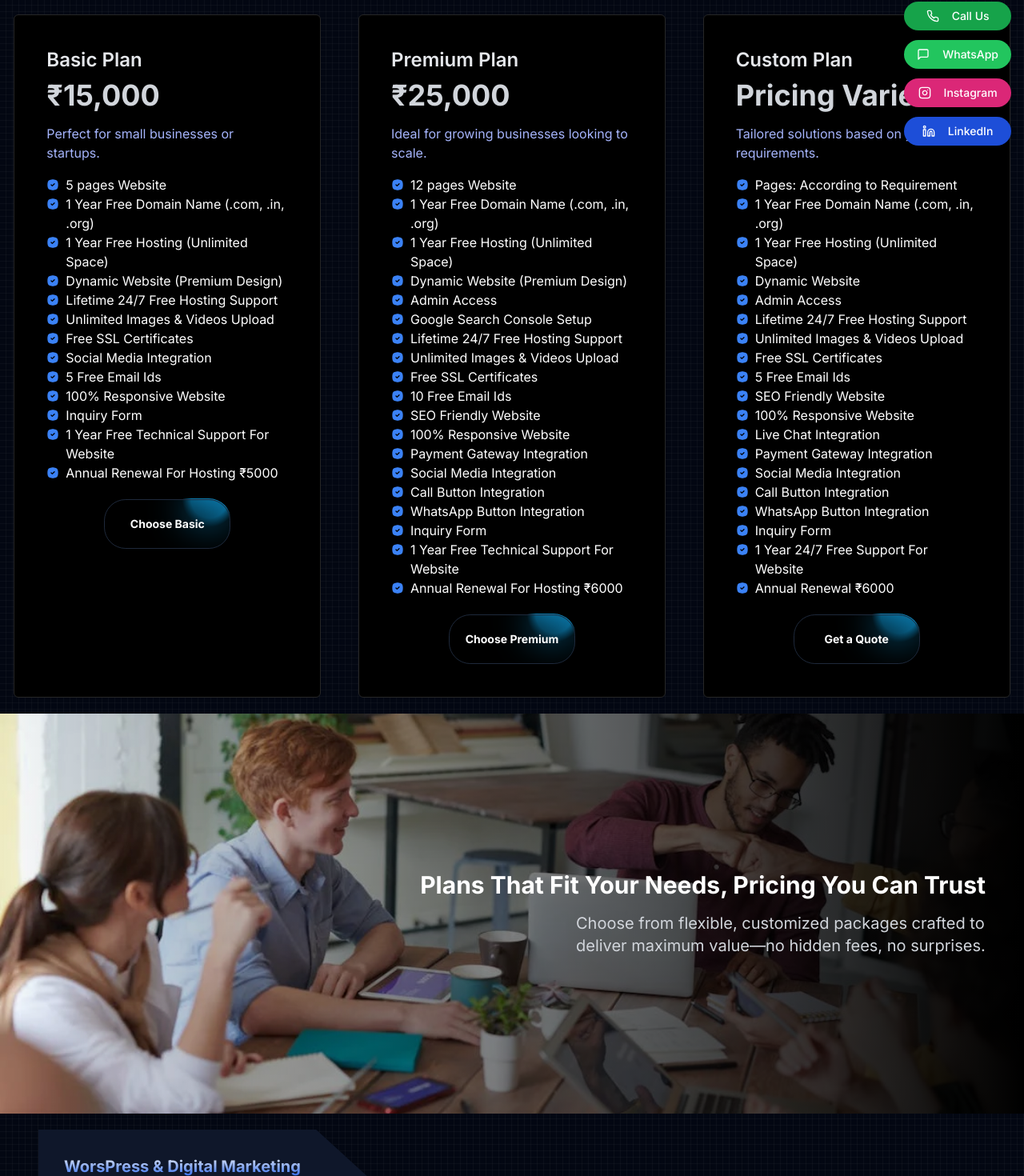
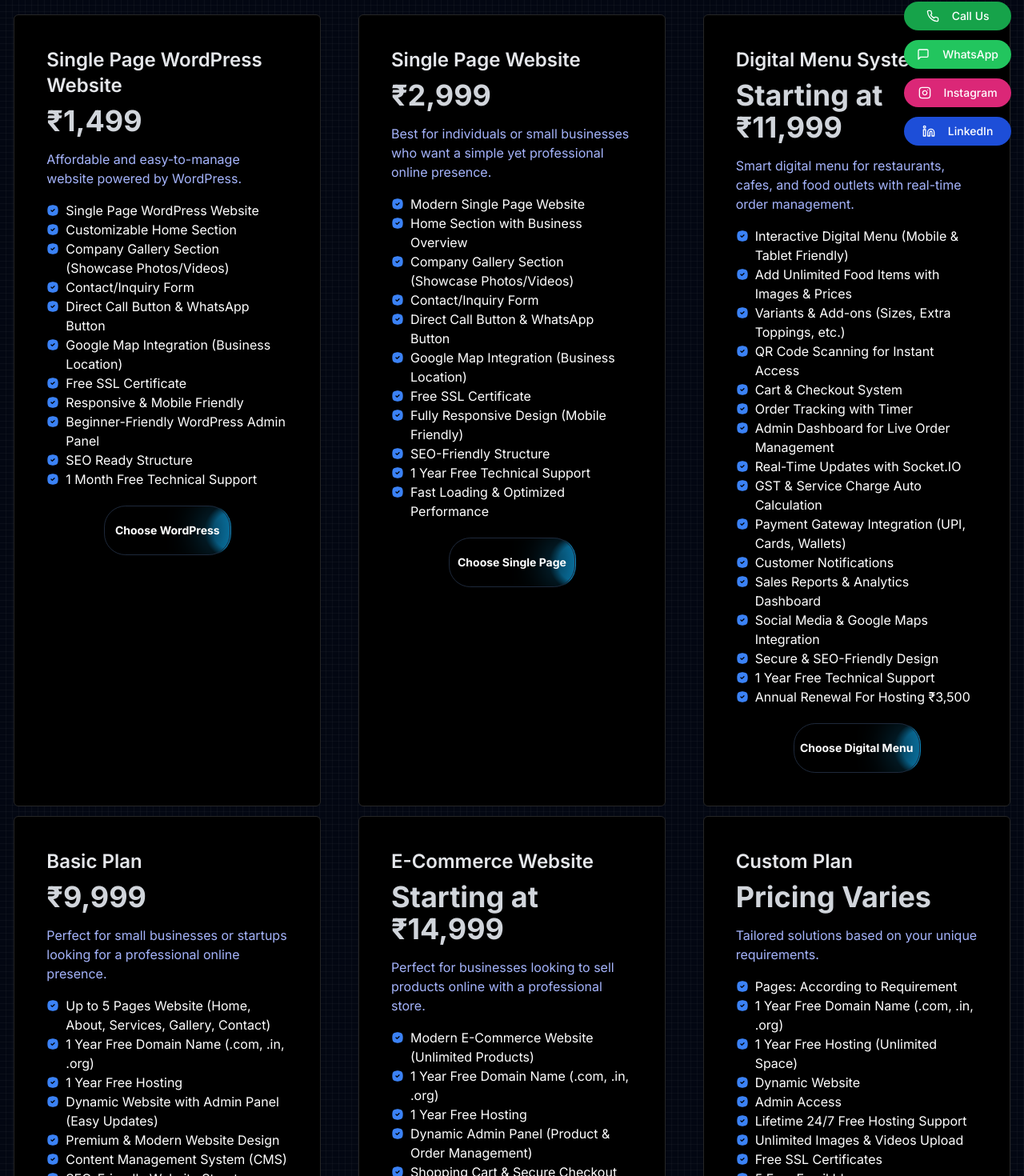
Before and after one commit to Manankumar6/nextjs-first, a Next.js app: page /pricing in a window 1280 px wide. Shown: the part 570-2040 px from the top of the page at 80% size. Built offline with nearby package versions, Linux system fonts and the light colour scheme.

Commit message:
add phone number, change pricing and add new project price

```diff
--- a/src/app/(pages)/contact/page.js
+++ b/src/app/(pages)/contact/page.js
@@ -204,6 +204,9 @@ const Contact = () => {
                       required
                     >
 
+                      <option value="WordPress" >WordPress</option>
+                      <option value="Single Page (Code Base)" >Single Page (Code Base)</option>
+                      <option value="Digital Menu" >Digital Menu</option>
                       <option value="basic" >Basic</option>
                       <option value="premium">Premium</option>
                       <option value="custom">Custom</option>
@@ -225,6 +228,7 @@ const Contact = () => {
                     >
 
                       <option value="business" >Business</option>
+                      <option value="digitalmenu" >Digital Menu</option>
                       <option value="ecommerce">E-commerce</option>
                       <option value="portfolio">Portfolio</option>
                       <option value="blog">Blog</option>
--- a/src/app/(pages)/pricing/page.js
+++ b/src/app/(pages)/pricing/page.js
@@ -83,81 +83,207 @@ const page = () => {
         <div className="absolute  bottom-0 left-0 md:left-12 w-full md:w-[94%] h-[2px] bg-blue-500"></div>
       </div>
       <div className="flex gap-3  mt-5 flex-wrap justify-around">
-
-        <CardSpotlight className="h-auto w-96 ">
-          <h3 className="text-2xl font-semibold text-gray-700 dark:text-gray-200 mb-2">Basic Plan</h3>
-          <p className="text-4xl font-bold mb-4 text-gray-800 dark:text-gray-300">₹15,000</p>
+        <CardSpotlight className="h-auto w-96">
+          <h3 className="text-2xl font-semibold text-gray-700 dark:text-gray-200 mb-2">
+            Single Page WordPress Website
+          </h3>
+          <p className="text-4xl font-bold mb-4 text-gray-800 dark:text-gray-300">
+            ₹1,499
+          </p>
           <div className="text-neutral-700 dark:text-neutral-200 mt-4 relative z-20">
-            <p className="text-gray-700 dark:text-indigo-300 mb-4">Perfect for small businesses or startups.</p>
-            <ul className="list-none  mt-2">
-              <Step title="5 pages Website" />
-              <Step title="1 Year Free Domain Name (.com, .in, .org)" />
-              <Step title="1 Year Free Hosting (Unlimited Space)" />
-              <Step title="Dynamic Website (Premium Design)" />
-              <Step title="Lifetime 24/7 Free Hosting Support" />
-              <Step title="Unlimited Images & Videos Upload" />
-              <Step title="Free SSL Certificates" />
-              <Step title="Social Media Integration" />
-              <Step title="5 Free Email Ids" />
-              <Step title="100% Responsive Website" />
-              <Step title="Inquiry Form" />
-              <Step title="1 Year Free Technical Support For Website" />
-              <Step title="Annual Renewal For Hosting ₹5000" />
-
+            <p className="text-gray-700 dark:text-indigo-300 mb-4">
+              Affordable and easy-to-manage website powered by WordPress.
+            </p>
+            <ul className="list-none mt-2">
+              <Step title="Single Page WordPress Website" />
+              <Step title="Customizable Home Section" />
+              <Step title="Company Gallery Section (Showcase Photos/Videos)" />
+              <Step title="Contact/Inquiry Form" />
+              <Step title="Direct Call Button & WhatsApp Button" />
+              <Step title="Google Map Integration (Business Location)" />
+              <Step title="Free SSL Certificate" />
+              <Step title="Responsive & Mobile Friendly" />
+              <Step title="Beginner-Friendly WordPress Admin Panel" />
+              <Step title="SEO Ready Structure" />
+              <Step title="1 Month Free Technical Support" />
             </ul>
-            <div className='w-full mt-5 flex justify-center'>
-
-              <Link href='/contact' >
+            <div className="w-full mt-5 flex justify-center">
+              <Link href="/contact">
                 <Button
                   borderRadius="1.75rem"
-                  className="bg-white  dark:bg-transparent font-bold text-black dark:text-white border-neutral-200 dark:border-slate-800"
+                  className="bg-white dark:bg-transparent font-bold text-black dark:text-white border-neutral-200 dark:border-slate-800"
+                >
+                  Choose WordPress
+                </Button>
+              </Link>
+            </div>
+          </div>
+        </CardSpotlight>
+
+        <CardSpotlight className="h-auto w-96">
+          <h3 className="text-2xl font-semibold text-gray-700 dark:text-gray-200 mb-2">
+            Single Page Website
+          </h3>
+          <p className="text-4xl font-bold mb-4 text-gray-800 dark:text-gray-300">
+            ₹2,999
+          </p>
+          <div className="text-neutral-700 dark:text-neutral-200 mt-4 relative z-20">
+            <p className="text-gray-700 dark:text-indigo-300 mb-4">
+              Best for individuals or small businesses who want a simple yet professional online presence.
+            </p>
+            <ul className="list-none mt-2">
+              <Step title="Modern Single Page Website" />
+              <Step title="Home Section with Business Overview" />
+              <Step title="Company Gallery Section (Showcase Photos/Videos)" />
+              <Step title="Contact/Inquiry Form" />
+              <Step title="Direct Call Button & WhatsApp Button" />
+              <Step title="Google Map Integration (Business Location)" />
+              <Step title="Free SSL Certificate" />
+              <Step title="Fully Responsive Design (Mobile Friendly)" />
+              <Step title="SEO-Friendly Structure" />
+              <Step title="1 Year Free Technical Support" />
+              <Step title="Fast Loading & Optimized Performance" />
+            </ul>
+            <div className="w-full mt-5 flex justify-center">
+              <Link href="/contact">
+                <Button
+                  borderRadius="1.75rem"
+                  className="bg-white dark:bg-transparent font-bold text-black dark:text-white border-neutral-200 dark:border-slate-800"
+                >
+                  Choose Single Page
+                </Button>
+              </Link>
+            </div>
+          </div>
+        </CardSpotlight>
+          <CardSpotlight className="h-auto w-96">
+  <h3 className="text-2xl font-semibold text-gray-700 dark:text-gray-200 mb-2">
+    Digital Menu System
+  </h3>
+  <p className="text-4xl font-bold mb-4 text-gray-800 dark:text-gray-300">
+    Starting at ₹11,999
+  </p>
+  <div className="text-neutral-700 dark:text-neutral-200 mt-4 relative z-20">
+    <p className="text-gray-700 dark:text-indigo-300 mb-4">
+      Smart digital menu for restaurants, cafes, and food outlets with real-time order management.
+    </p>
+    <ul className="list-none mt-2">
+      <Step title="Interactive Digital Menu (Mobile & Tablet Friendly)" />
+      <Step title="Add Unlimited Food Items with Images & Prices" />
+      <Step title="Variants & Add-ons (Sizes, Extra Toppings, etc.)" />
+      <Step title="QR Code Scanning for Instant Access" />
+      <Step title="Cart & Checkout System" />
+      <Step title="Order Tracking with Timer" />
+      <Step title="Admin Dashboard for Live Order Management" />
+      <Step title="Real-Time Updates with Socket.IO" />
+      <Step title="GST & Service Charge Auto Calculation" />
+      <Step title="Payment Gateway Integration (UPI, Cards, Wallets)" />
+      <Step title="Customer Notifications " />
+      <Step title="Sales Reports & Analytics Dashboard" />
+      <Step title="Social Media & Google Maps Integration" />
+      <Step title="Secure & SEO-Friendly Design" />
+      <Step title="1 Year Free Technical Support" />
+      <Step title="Annual Renewal For Hosting ₹3,500" />
+    </ul>
+    <div className="w-full mt-5 flex justify-center">
+      <Link href="/contact">
+        <Button
+          borderRadius="1.75rem"
+          className="bg-white dark:bg-transparent font-bold text-black dark:text-white border-neutral-200 dark:border-slate-800"
+        >
+          Choose Digital Menu
+        </Button>
+      </Link>
+    </div>
+  </div>
+</CardSpotlight>
+
+        <CardSpotlight className="h-auto w-96">
+          <h3 className="text-2xl font-semibold text-gray-700 dark:text-gray-200 mb-2">
+            Basic Plan
+          </h3>
+          <p className="text-4xl font-bold mb-4 text-gray-800 dark:text-gray-300">
+            ₹9,999
+          </p>
+          <div className="text-neutral-700 dark:text-neutral-200 mt-4 relative z-20">
+            <p className="text-gray-700 dark:text-indigo-300 mb-4">
+              Perfect for small businesses or startups looking for a professional online presence.
+            </p>
+            <ul className="list-none mt-2">
+              <Step title="Up to 5 Pages Website (Home, About, Services, Gallery, Contact)" />
+              <Step title="1 Year Free Domain Name (.com, .in, .org)" />
+              <Step title="1 Year Free Hosting " />
+              <Step title="Dynamic Website with Admin Panel (Easy Updates)" />
+              <Step title="Premium & Modern Website Design" />
+              <Step title="Content Management System (CMS)" />
+              <Step title="SEO-Friendly Website Structure" />
+              <Step title="Free SSL Certificate" />
+
+              <Step title="1GB Images & Videos Upload" />
+              <Step title="Social Media Integration" />
+              <Step title="Google Maps Integration" />
+              <Step title="Contact/Inquiry Form" />
+              <Step title="Basic Analytics & Traffic Reports" />
+              <Step title="100% Responsive (Mobile & Tablet Friendly)" />
+              <Step title="1 Year Free Technical Support" />
+              <Step title="Annual Renewal For Hosting ₹5000" />
+            </ul>
+            <div className="w-full mt-5 flex justify-center">
+              <Link href="/contact">
+                <Button
+                  borderRadius="1.75rem"
+                  className="bg-white dark:bg-transparent font-bold text-black dark:text-white border-neutral-200 dark:border-slate-800"
                 >
                   Choose Basic
                 </Button>
               </Link>
             </div>
           </div>
+        </CardSpotlight>
 
-        </CardSpotlight>
         <CardSpotlight className="h-auto w-96">
-          <h3 className="text-2xl font-semibold text-gray-700 dark:text-gray-200 mb-2">Premium Plan</h3>
-          <p className="text-4xl font-bold mb-4 text-gray-800 dark:text-gray-300">₹25,000</p>
+          <h3 className="text-2xl font-semibold text-gray-700 dark:text-gray-200 mb-2">
+            E-Commerce Website
+          </h3>
+          <p className="text-4xl font-bold mb-4 text-gray-800 dark:text-gray-300">
+            Starting at ₹14,999
+          </p>
           <div className="text-neutral-700 dark:text-neutral-200 mt-4 relative z-20">
-            <p className="text-gray-700 dark:text-indigo-300 mb-4">Ideal for growing businesses looking to scale.</p>
+            <p className="text-gray-700 dark:text-indigo-300 mb-4">
+              Perfect for businesses looking to sell products online with a professional store.
+            </p>
             <ul className="list-none mt-2">
-              <Step title="12 pages Website" />
+              <Step title="Modern E-Commerce Website (Unlimited Products)" />
               <Step title="1 Year Free Domain Name (.com, .in, .org)" />
-              <Step title="1 Year Free Hosting (Unlimited Space)" />
-              <Step title="Dynamic Website (Premium Design)" />
-              <Step title="Admin Access" />
-              <Step title="Google Search Console Setup" />
-              <Step title="Lifetime 24/7 Free Hosting Support" />
-              <Step title="Unlimited Images & Videos Upload" />
-              <Step title="Free SSL Certificates" />
-              <Step title="10 Free Email Ids" />
-              <Step title="SEO Friendly Website" />
-              <Step title="100% Responsive Website" />
-              <Step title="Payment Gateway Integration" />
+              <Step title="1 Year Free Hosting " />
+              <Step title="Dynamic Admin Panel (Product & Order Management)" />
+              <Step title="Shopping Cart & Secure Checkout" />
+              <Step title="Payment Gateway Integration (UPI, Cards, NetBanking)" />
+              <Step title="Customer Login & Registration" />
+              <Step title="Free SSL Certificate" />
+              <Step title="SEO-Friendly Structure" />
+              <Step title="Google Analytics & Search Console Setup" />
+              <Step title="3GB Images & Videos Upload" />
               <Step title="Social Media Integration" />
-              <Step title="Call Button Integration" />
-              <Step title="WhatsApp Button Integration" />
-              <Step title="Inquiry Form" />
-              <Step title="1 Year Free Technical Support For Website" />
-              <Step title="Annual Renewal For Hosting ₹6000" />
+              <Step title="Wishlist & Order Tracking" />
+              <Step title="Responsive & Mobile Friendly Design" />
+              <Step title="Email/SMS Order Notifications" />
+              <Step title="1 Year Free Technical Support" />
+              <Step title="Annual Renewal For Hosting ₹6,000" />
             </ul>
-            <div className='w-full mt-5 flex justify-center'>
-
+            <div className="w-full mt-5 flex justify-center">
               <Link href="/contact">
                 <Button
                   borderRadius="1.75rem"
                   className="bg-white dark:bg-transparent font-bold text-black dark:text-white border-neutral-200 dark:border-slate-800"
                 >
-                  Choose Premium
+                  Choose E-Commerce
                 </Button>
               </Link>
             </div>
           </div>
         </CardSpotlight>
+
         <CardSpotlight className="h-auto w-96">
           <h3 className="text-2xl font-semibold text-gray-700 dark:text-gray-200 mb-2">Custom Plan</h3>
           <p className="text-4xl font-bold mb-4 text-gray-800 dark:text-gray-300">Pricing Varies</p>
@@ -182,7 +308,7 @@ const page = () => {
               <Step title="WhatsApp Button Integration" />
               <Step title="Inquiry Form" />
               <Step title="1 Year 24/7 Free Support For Website" />
-              <Step title="Annual Renewal ₹6000" />
+              {/* <Step title="Annual Renewal ₹6000" /> */}
             </ul>
             <div className='w-full mt-5 flex justify-center'>
               <Link href="/contact">
@@ -197,59 +323,6 @@ const page = () => {
 
           </div>
         </CardSpotlight>
-      </div>
-      <div className="mt-5">
-
-        <GradientBackgroundSection />
-      </div>
-
-
-      <div className="w-full pt-5  z-20 relative overflow-hidden">
-        <div
-          className="md:ml-12 p-6 md:p-8 text-lg md:text-xl font-extrabold bg-slate-900 w-[30rem] md:w-[35rem] "
-          style={{
-            clipPath: "polygon(0 0, 62% 0, 80% 100%, 0% 100%)",
-          }}
-        >
-          <p className=" bg-clip-text text-transparent bg-gradient-to-b from-gray-600 to-gray-900 dark:from-gray-100 dark:to-blue-600">WorsPress & Digital Marketing</p>
-        </div>
-
-        <div className="absolute  bottom-0 left-0 md:left-12 w-full md:w-[94%] h-[2px] bg-blue-500"></div>
-      </div>
-      <div className="flex gap-3  mt-5 flex-wrap justify-start px-1 gap-x-10 md:px-10">
-      <CardSpotlight className="h-auto w-96">
-        <h3 className="text-2xl font-semibold text-gray-700 dark:text-gray-200 mb-2">WordPress Basic Plan</h3>
-        <p className="text-4xl font-bold mb-4 text-gray-800 dark:text-gray-300">₹7,000</p>
-        <div className="text-neutral-700 dark:text-neutral-200 mt-4 relative z-20">
-          <p className="text-gray-700 dark:text-indigo-300 mb-4">Perfect for small businesses or startups looking to establish their online presence.</p>
-          <ul className="list-none mt-2">
-            <Step title="5 Pages Website" />
-            <Step title="1 Year Free Domain Name (.com, .in, .org)" />
-            <Step title="1 Year Free Hosting (Unlimited Space)" />
-            <Step title="Dynamic Website (Premium Design)" />
-            <Step title="Lifetime 24/7 Free Hosting Support" />
-            <Step title="Unlimited Images & Videos Upload" />
-            <Step title="Free SSL Certificates" />
-            <Step title="Social Media Integration" />
-            <Step title="5 Free Email Ids" />
-            <Step title="100% Responsive Website" />
-            <Step title="Inquiry Form" />
-            <Step title="1 Year Free Technical Support For Website" />
-            <Step title="Annual Renewal For Hosting ₹5000" />
-          </ul>
-          <div className="w-full mt-5 flex justify-center">
-            <Link href="/contact">
-              <Button
-                borderRadius="1.75rem"
-                className="bg-white dark:bg-transparent font-bold text-black dark:text-white border-neutral-200 dark:border-slate-800"
-              >
-                Choose WordPress Basic
-              </Button>
-            </Link>
-          </div>
-        </div>
-      </CardSpotlight>
-
         <CardSpotlight className="h-auto w-96">
           <h3 className="text-2xl font-semibold text-gray-700 dark:text-gray-200 mb-2">Digital Marketing Plan</h3>
           <p className="text-4xl font-bold mb-4 text-gray-800 dark:text-gray-300">Pricing Varies</p>
@@ -282,6 +355,13 @@ const page = () => {
           </div>
         </CardSpotlight>
       </div>
+      <div className="mt-5">
+
+        <GradientBackgroundSection />
+      </div>
+
+
+
 
       {/* FAQ Section */}
       <section className="py-16 px-4 bg-gray-100 dark:bg-background dark:bg-grid-small-white/[0.2]">
--- a/src/app/_components/CallButton.jsx
+++ b/src/app/_components/CallButton.jsx
@@ -6,7 +6,7 @@ import { Phone, Instagram, Linkedin, MessageSquare } from 'lucide-react'; // Use
 
 const StaticCallButton = () => {
   const handleCall = () => {
-    window.location.href = 'tel:+1234567890';
+    window.location.href = 'tel:+916398401607';
   };
 
   const handleWhatsApp = () => {
@@ -14,11 +14,11 @@ const StaticCallButton = () => {
   };
 
   const handleInstagram = () => {
-    window.open('https://www.instagram.com/manankumar_06/profilecard/?igsh=NzQxYzZiM3o3aWdw', '_blank'); // Replace with your Instagram URL
+    window.open('https://www.instagram.com/techcanva_19/', '_blank'); // Replace with your Instagram URL
   };
 
   const handleLinkedIn = () => {
-    window.open('https://www.linkedin.com/in/manan-kumar-m1906', '_blank'); // Replace with your LinkedIn URL
+    window.open('https://www.linkedin.com/in/tech-canva-23a919385', '_blank'); // Replace with your LinkedIn URL
   };
 
   return (
```
Lines whose indentation alone changed are shown as unchanged.
